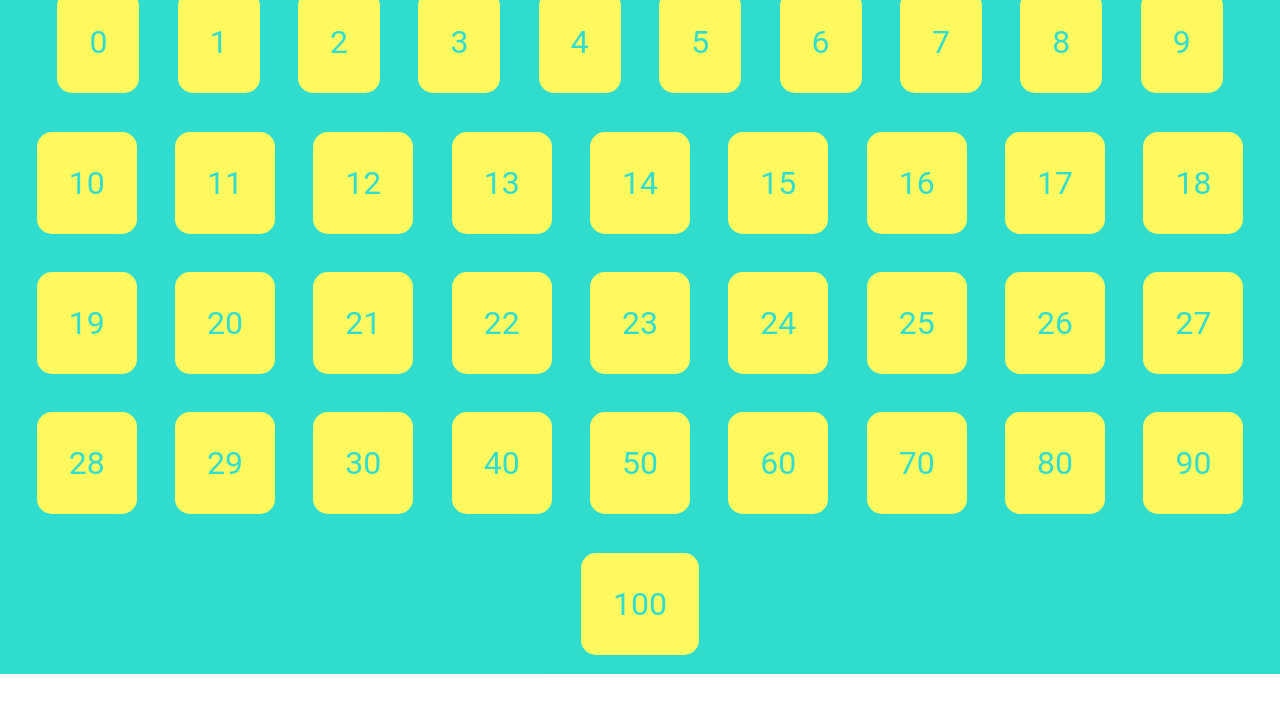
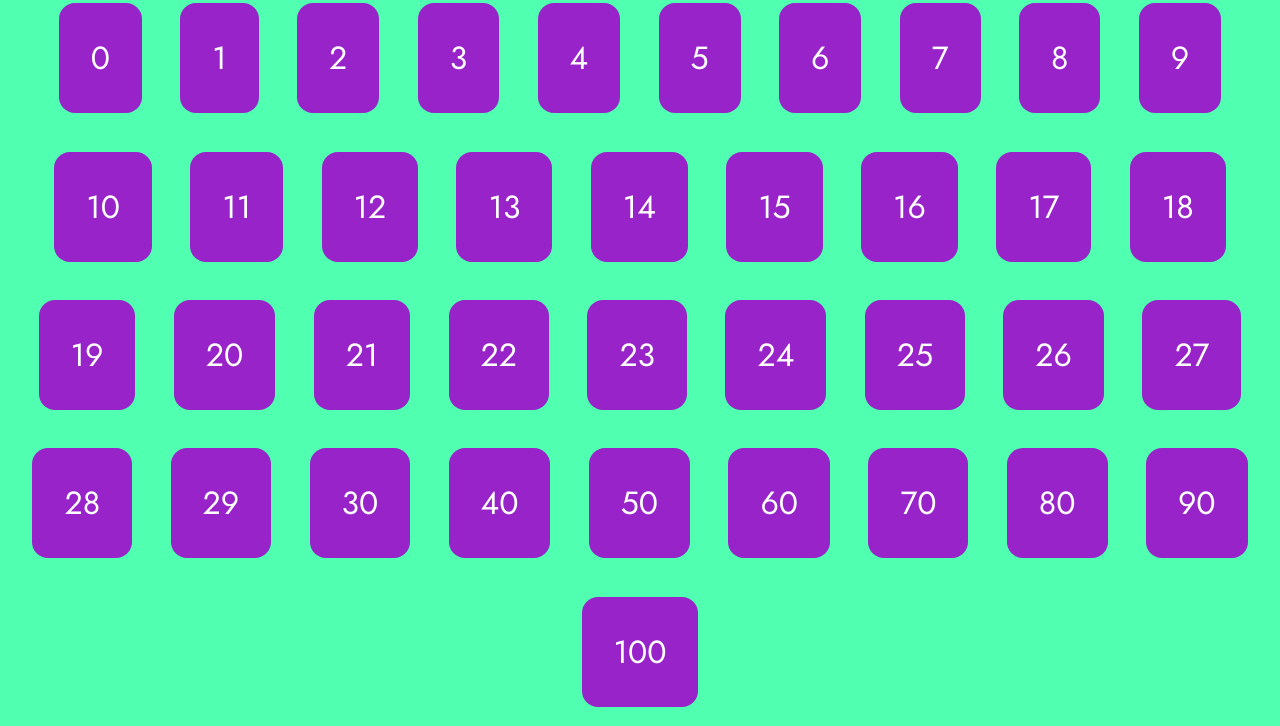
Before and after one commit to MaiMaiOkinawa/numbers_mes, a plain HTML site: page index.html in a window 1280 px wide. Shown: the part 149-875 px from the top of the page. Before the commit the page ends 823 px from the top, so only its background shows below. Drawn offline with Linux system fonts and the light colour scheme.

Commit message:
Change bg and font colors style.css

```diff
--- a/style.css
+++ b/style.css
@@ -1,12 +1,21 @@
-@import url('https://fonts.googleapis.com/css2?family=Poppins:wght@200;400&display=swap');
+@import url('https://fonts.googleapis.com/css2?family=Jost:wght@400;600;700&display=swap');
+
+:root {
+  --primary-yellow: #f8ff1c;
+  --primary-green: #50ffaf;
+  --primary-pink: #ff00f6;
+  --primary-purple: #9723c9;
+  --primary-black: #000000;
+}
 
 *{
     box-sizing: border-box;
 }
 
 body {
-    background-image: linear-gradient(90deg, #30DDCE, #30DDCC);
-    font-family: 'Roboto', sans-serif;
+    font-family: 'Jost', Kokoro, sans-serif;
+    background-color: var(--primary-green);
+    color: var(--primary-black);
     display: flex;
     flex-wrap: wrap;
     align-items: center;
@@ -21,15 +30,15 @@ h1 {
     margin-top: 4rem;
     margin-bottom: 0;
     padding: 0;
-    color: #FFF85F;
     font-size: 3rem;
+    color: #fff;
 }
 
 .btn {
-    background-color: #FFF85F ;
-    border-radius: 15px;
+    background-color: var(--primary-purple);
+    border-radius: 1rem;
     border: none;
-    color: #30DDCE;
+    color: #fff;
     margin: 1.2rem;
     padding: 2rem 2rem;
     font-size: 2rem;
@@ -44,5 +53,5 @@ h1 {
 .btn:focus {
     outline-style: solid;
     outline-width: 10px;
-    outline-color: #2A325B;
+    outline-color: var(--primary-yellow);
 }
```
